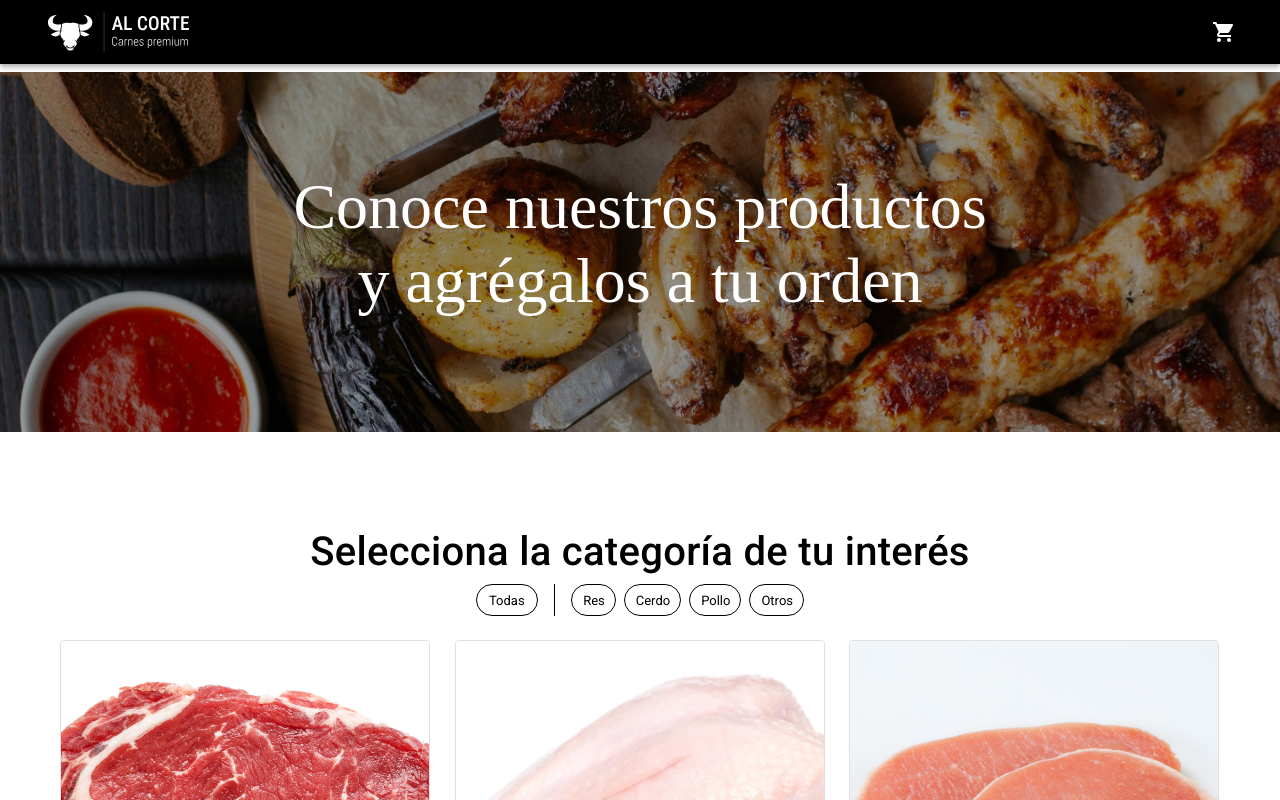
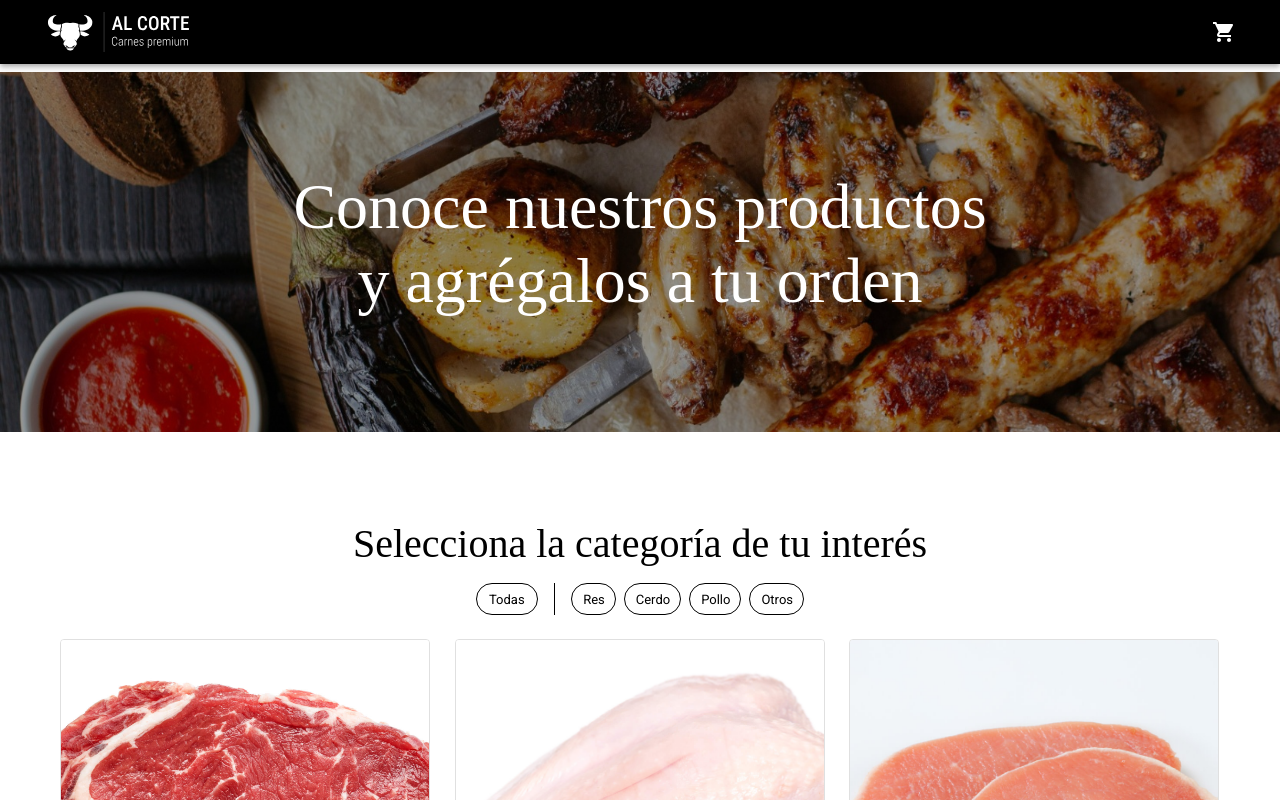
Before and after one commit to MychelGarzon/meatShop, a React (Vite) app: page / in a window 1280 px wide. Shown: the top 800 px of the page. Built offline with nearby package versions, Linux system fonts and the light colour scheme.

Commit message:
change title to p element for better style

```diff
--- a/src/components/filter/Filter.tsx
+++ b/src/components/filter/Filter.tsx
@@ -1,4 +1,4 @@
-import { Typography, Box, Chip } from '@mui/material';
+import { Box, Chip } from '@mui/material';
 import CancelIcon from '@mui/icons-material/Cancel';
 import styles from './filter.module.css';
 import React from 'react';
@@ -36,9 +36,9 @@ const Filter: React.FC<FilterProps> = ({ setFilter }) => {
 
   return (
     <Box className={styles.filterContainer}>
-      <Typography variant="h6" className={styles.filterTitle}>
+      <p className={styles.filterTitle}>
         Selecciona la categoría de tu interés
-      </Typography>
+      </p>
       <Box className={styles.filterButtons}>
         <Chip
           label="Todas"
```
